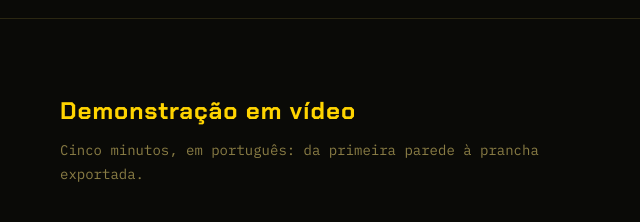
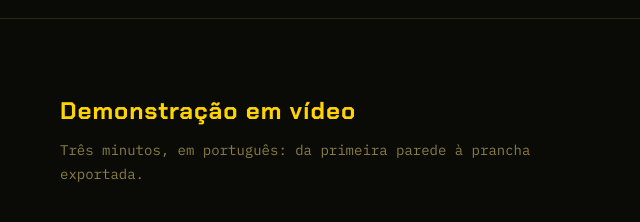
Before and after one commit to elevbit-ai/plantacad, a plain HTML site: page index.html in a window 1280 px wide. Shown: the part 1920-2142 px from the top of the page, 72-712 px from the left. Drawn offline with Linux system fonts and the light colour scheme; grey boxes are pictures that could not be loaded.

Commit message:
Ajusta duracao do video na secao de demonstracao

```diff
--- a/index.html
+++ b/index.html
@@ -210,7 +210,7 @@
 <section id="video">
   <div class="wrap">
     <h2>Demonstração em vídeo</h2>
-    <p class="lead">Cinco minutos, em português: da primeira parede à prancha exportada.</p>
+    <p class="lead">Três minutos, em português: da primeira parede à prancha exportada.</p>
     <video controls preload="metadata" poster="assets/shot-editor.png">
       <source src="media/demo.mp4" type="video/mp4">
       Seu navegador não reproduz vídeo MP4 — baixe em media/demo.mp4.
```
